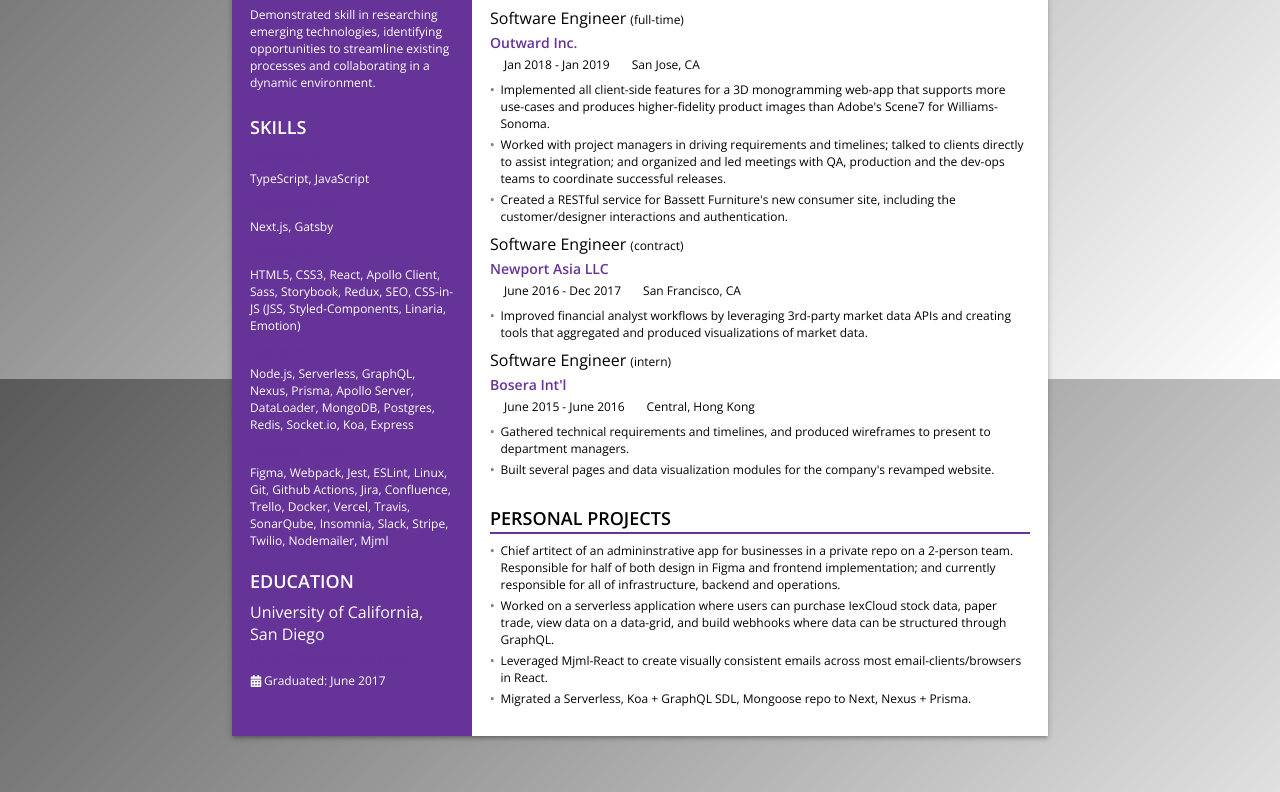
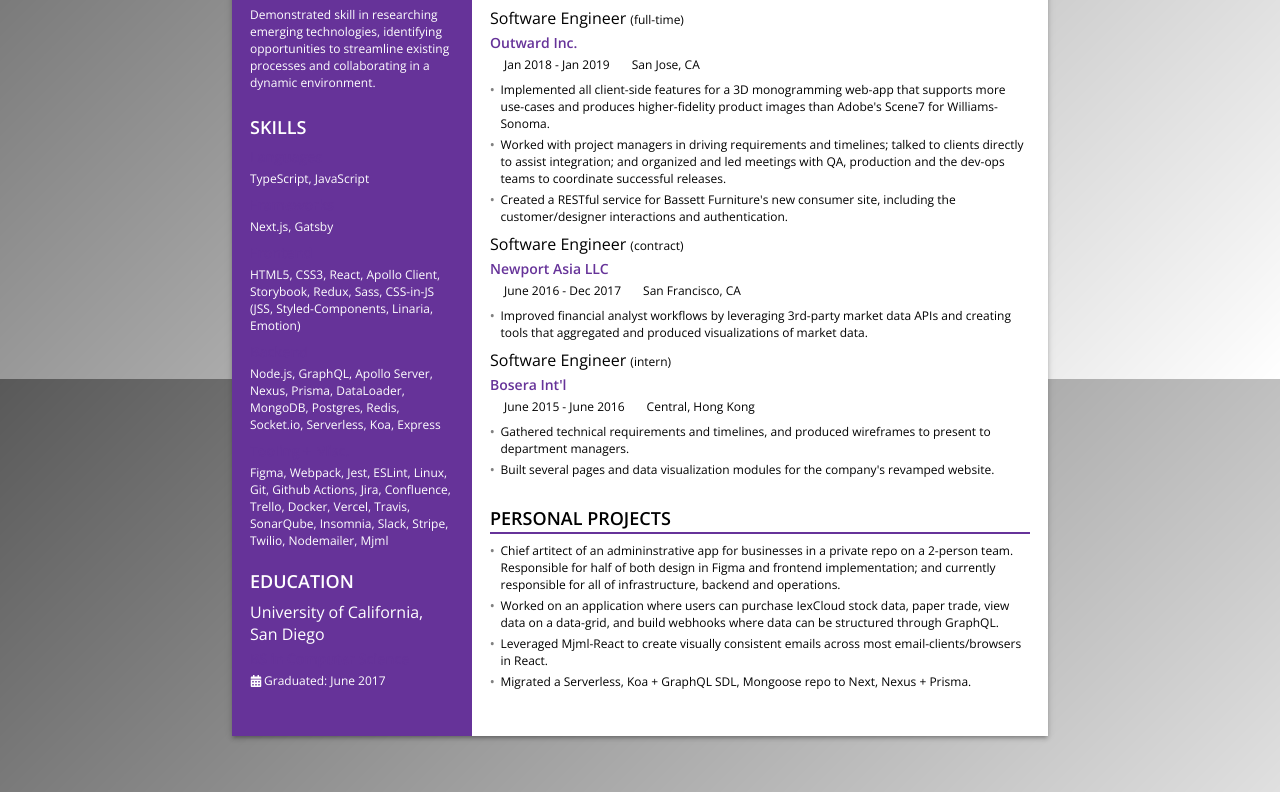
Before and after one commit to leedavidcs/leedavidcs, a React (Create React App) app: page / in a window 1280 px wide. Shown: the part 421-1213 px from the top of the page. Built offline with nearby package versions, Linux system fonts and the light colour scheme.

Commit message:
Updated resume

```diff
--- a/src/page-parts/resume.page-part/index.tsx
+++ b/src/page-parts/resume.page-part/index.tsx
@@ -49,16 +49,16 @@
 						subheader="Frontend"
 						subheaderColor={colors.secondary}
 					>
-						HTML5, CSS3, React, Apollo Client, Sass, Storybook, Redux, SEO, CSS-in-JS
-						(JSS, Styled-Components, Linaria, Emotion)
+						HTML5, CSS3, React, Apollo Client, Storybook, Redux, Sass, CSS-in-JS (JSS,
+						Styled-Components, Linaria, Emotion)
 					</SubSection>
 					<SubSection
 						className={classes.skillsSubsection}
 						subheader="Backend"
 						subheaderColor={colors.secondary}
 					>
-						Node.js, Serverless, GraphQL, Nexus, Prisma, Apollo Server, DataLoader,
-						MongoDB, Postgres, Redis, Socket.io, Koa, Express
+						Node.js, GraphQL, Apollo Server, Nexus, Prisma, DataLoader, MongoDB,
+						Postgres, Redis, Socket.io, Serverless, Koa, Express
 					</SubSection>
 					<SubSection
 						className={classes.skillsSubsection}
@@ -196,9 +196,9 @@
 							infrastructure, backend and operations.
 						</Ul.Li>
 						<Ul.Li>
-							Worked on a serverless application where users can purchase IexCloud
-							stock data, paper trade, view data on a data-grid, and build webhooks
-							where data can be structured through GraphQL.
+							Worked on an application where users can purchase IexCloud stock data,
+							paper trade, view data on a data-grid, and build webhooks where data can
+							be structured through GraphQL.
 						</Ul.Li>
 						<Ul.Li>
 							Leveraged Mjml-React to create visually consistent emails across most
```
